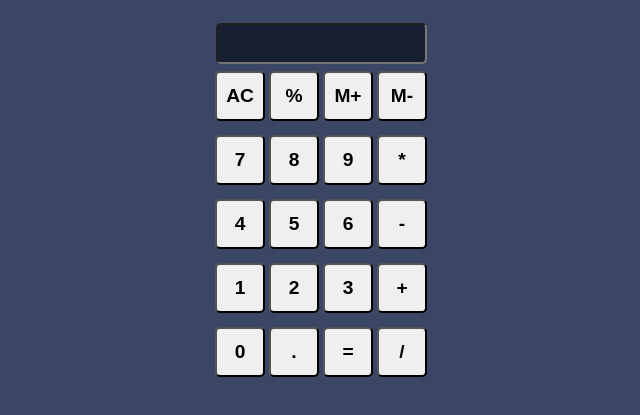
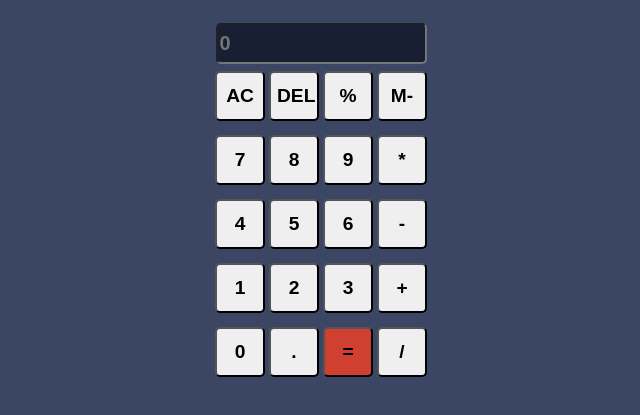
Before and after one commit to deepgarg157/Training_Assisgement_01, a plain HTML site: page Projects_On_JavaScript/09_Calculator/index.html in a window 1280 px wide. Both pictures are taken after a click on the button "AC". Shown: the part 75-490 px from the top of the page, without its empty margins (319-959 px from the left). Drawn offline with Linux system fonts and the light colour scheme.

Commit message:
update calculator

```diff
--- a/Projects_On_JavaScript/09_Calculator/app.js
+++ b/Projects_On_JavaScript/09_Calculator/app.js
@@ -1,20 +1,25 @@
 // Todo: Make M+ M- and MC functional
 let string = "";
 let buttons = document.querySelectorAll('.btn');
-Array.from(buttons).forEach((button)=>{
-  button.addEventListener('click', (e)=>{
-    if(e.target.innerHTML == '='){
+let inputs = document.querySelector('input')
+Array.from(buttons).forEach((button) => {
+  button.addEventListener('click', (e) => {
+    if (e.target.innerHTML == '=') {
       string = eval(string);
-      document.querySelector('input').value = string;
+      inputs.value = string;
     }
-    else if(e.target.innerHTML == 'AC'){
+    else if (e.target.innerHTML == 'AC') {
       string = ''
-      document.querySelector('input').value = string;
+      inputs.value = string;
     }
-    else{
-    console.log(e.target)
-    string = string + e.target.innerHTML;
-    document.querySelector('input').value = string;
-      }
+    else if (e.target.innerHTML == 'DEL') {
+      string = string.substring(0, string.length - 1)
+      inputs.value = string
+    }
+    else {
+      console.log(e.target)
+      string = string + e.target.innerHTML;
+      inputs.value = string;
+    }
   })
 })
--- a/Projects_On_JavaScript/09_Calculator/index.html
+++ b/Projects_On_JavaScript/09_Calculator/index.html
@@ -10,12 +10,12 @@
     <div class="container">
         <h2 class="heading">Calculate Me!</h2>
         <div class="display">
-            <input type="text" readonly>
+            <input type="text" readonly placeholder="0">
         </div>
         <div class="row-container">
             <button class="btn">AC</button>
+            <button class="btn">DEL</button>
             <button class="btn">%</button>
-            <button class="btn">M+</button>
             <button class="btn">M-</button>
         </div>
         <div class="row-container">
@@ -39,7 +39,7 @@
         <div class="row-container">
             <button class="btn">0</button>
             <button class="btn">.</button>
-            <button class="btn">=</button>
+            <button class="btn equal-btn">=</button>
             <button class="btn">/</button>
         </div>
     </div>
--- a/Projects_On_JavaScript/09_Calculator/style.css
+++ b/Projects_On_JavaScript/09_Calculator/style.css
@@ -1,4 +1,4 @@
-.container{
+.container {
     display: flex;
     flex-direction: column;
     align-items: center;
@@ -7,17 +7,17 @@
 
 }
 
-.heading{
+.heading {
     font-size: 2em;
 }
 
-.row-container{
+.row-container {
     padding: 5px;
     margin: 2px;
 
 }
 
-.btn{
+.btn {
     width: 50px;
     height: 50px;
     border-radius: 5px;
@@ -26,7 +26,7 @@
     cursor: pointer;
 }
 
-.display input{
+.display input {
     width: 203px;
     height: 35px;
     border-radius: 5px;
@@ -36,7 +36,12 @@
     font-weight: bold;
 }
 
-body{
+body {
     background-color: #3B4664;
     color: white;
 }
+
+.equal-btn {
+    background: #D13F30;
+
+}
```
Lines whose indentation alone changed are shown as unchanged.
